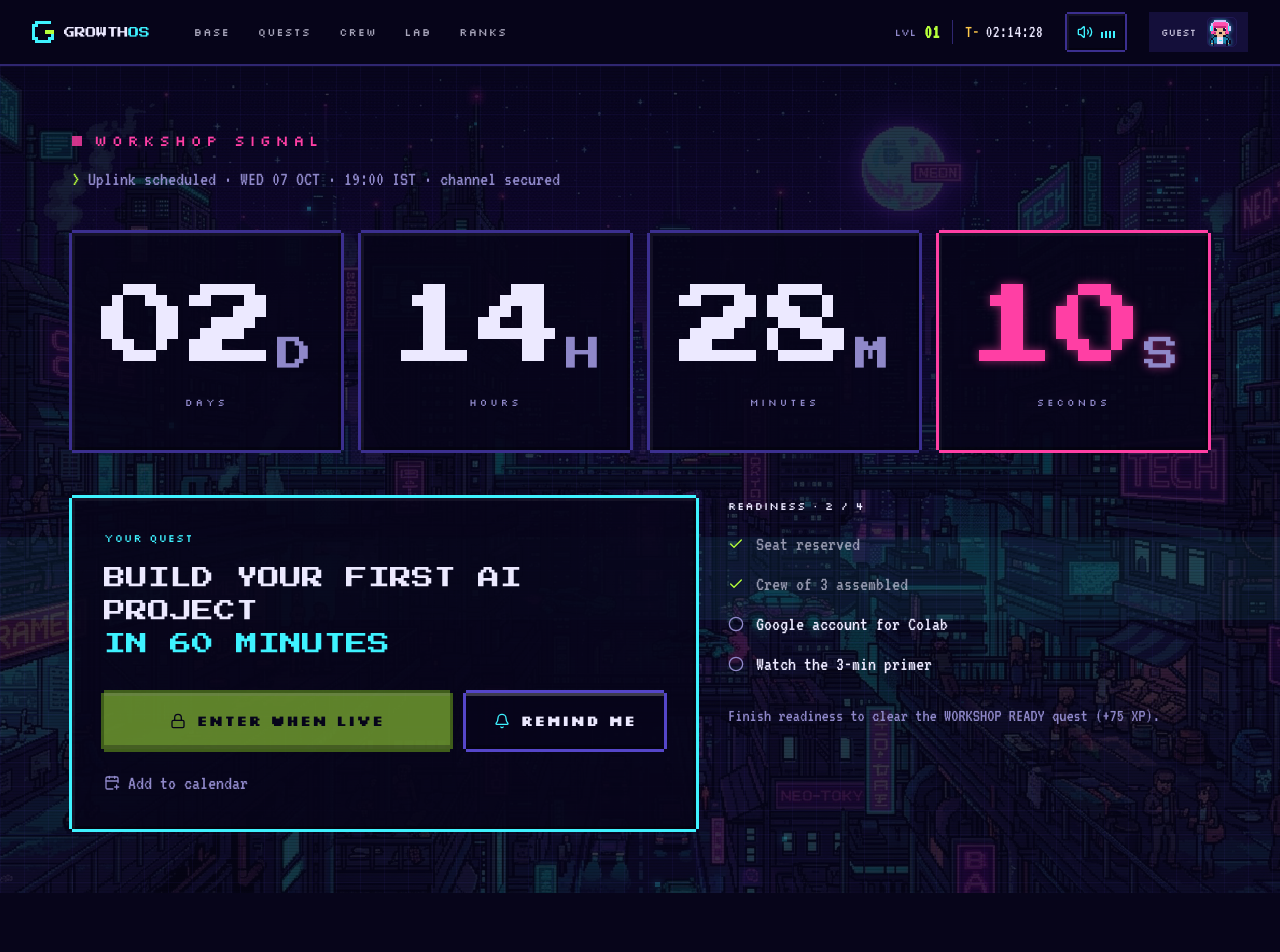
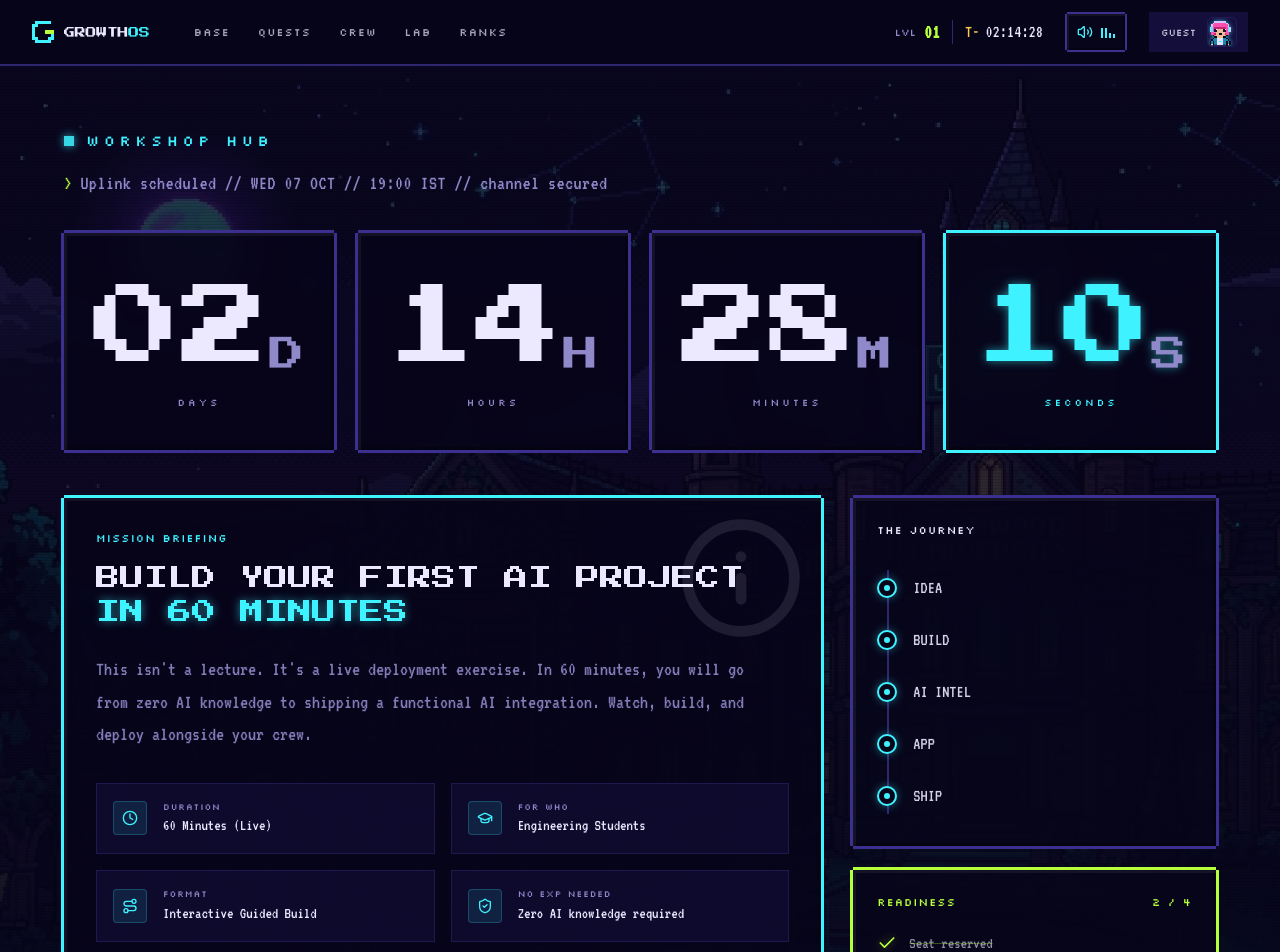
Before and after one commit to Srinidhi-070/nxtwave-growthos, a Next.js app: page /workshop in a window 1280 px wide. Shown: the top 952 px of the page. Before the commit the page ends 893 px from the top, so only its background shows below. Built offline with nearby package versions, Linux system fonts and the light colour scheme.

Commit message:
feat(ui): rebuild PAGE 02 workshop discovery according to new design system

```diff
--- a/src/app/(student)/workshop/page.tsx
+++ b/src/app/(student)/workshop/page.tsx
@@ -1,7 +1,7 @@
 'use client';
 import React, { useState } from 'react';
 import { AnimatePresence, motion } from 'framer-motion';
-import { BellIcon, BellRingIcon, CalendarPlusIcon, CheckIcon, CircleIcon, LockIcon } from 'lucide-react';
+import { BellIcon, BellRingIcon, CalendarPlusIcon, CheckIcon, CircleIcon, LockIcon, InfoIcon, ShieldCheckIcon, GraduationCapIcon, RouteIcon, ClockIcon } from 'lucide-react';
 import { PixelButton } from '@/components/pixel/PixelButton';
 import { PixelPanel } from '@/components/pixel/PixelPanel';
 import { PixelParticles } from '@/components/pixel/PixelParticles';
@@ -13,38 +13,78 @@ import { IMAGES } from '@/data/images';
 const READY = [
   { label: 'Seat reserved', done: true },
   { label: 'Crew of 3 assembled', done: true },
-{ label: 'Google account for Colab', done: false },
-{ label: 'Watch the 3-min primer', done: false }];
+  { label: 'Google account ready', done: false },
+  { label: 'Review the primer', done: false }
+];
 
+const DETAILS = [
+  { icon: <ClockIcon className="h-4 w-4" />, label: 'DURATION', value: '60 Minutes (Live)' },
+  { icon: <GraduationCapIcon className="h-4 w-4" />, label: 'FOR WHO', value: 'Engineering Students' },
+  { icon: <RouteIcon className="h-4 w-4" />, label: 'FORMAT', value: 'Interactive Guided Build' },
+  { icon: <ShieldCheckIcon className="h-4 w-4" />, label: 'NO EXP NEEDED', value: 'Zero AI knowledge required' }
+];
 
 export default function WorkshopCountdown() {
   const { days, hours, minutes, seconds, isLive } = useCountdown();
   const [remind, setRemind] = useState(false);
 
   return (
-    <div className="relative min-h-[calc(100vh-64px)] overflow-hidden bg-void">
-      <div className="absolute inset-0" aria-hidden>
-        <img src={IMAGES.city} alt="" className="pixelated h-full w-full object-cover opacity-20" />
+    <div className="relative min-h-[calc(100vh-64px)] overflow-hidden bg-void select-none pb-20">
+      {/* 1. BACKGROUND ENVIRONMENT */}
+      <div className="absolute inset-0 z-0 pointer-events-none">
+        <motion.div
+          initial={{ scale: 1.05, opacity: 0 }}
+          animate={{ scale: 1, opacity: 0.5 }}
+          transition={{ duration: 1.5, ease: 'easeOut' }}
+          className="absolute inset-0"
+        >
+          <img src={IMAGES.campus} alt="Campus Hub" className="pixelated h-full w-full object-cover mix-blend-screen opacity-50" />
+          <div className="absolute inset-0 bg-gradient-to-t from-void via-void/60 to-transparent" />
+        </motion.div>
+        <PixelParticles />
+        <CrtOverlay />
       </div>
-      <div className="grid-floor absolute inset-0 opacity-40" aria-hidden />
-      <PixelParticles count={30} colors={['#ff3fa4', '#3ef2ff']} />
-      <CrtOverlay sweep />
 
-      <div className="relative mx-auto max-w-[1200px] px-4 py-10 md:px-8 md:py-16">
-        <div className="flex items-center gap-3">
-          <span className="glow-pulse h-2.5 w-2.5 bg-magenta" aria-hidden />
-          <h1 className="font-px text-[13px] tracking-[0.3em] text-magenta md:text-[15px]">WORKSHOP SIGNAL</h1>
+      <div className="relative z-10 mx-auto max-w-[1200px] px-6 py-10 md:py-16">
+
+        {/* HEADER SECTION */}
+        <motion.div
+          initial={{ opacity: 0, y: -20 }}
+          animate={{ opacity: 1, y: 0 }}
+          transition={{ duration: 0.6, type: 'spring' }}
+        >
+          <div className="flex items-center gap-3 mb-4">
+            <span className="glow-pulse h-2.5 w-2.5 bg-cyan shadow-[0_0_8px_rgba(62,242,255,0.8)]" aria-hidden />
+            <h1 className="font-px text-[13px] tracking-[0.3em] text-cyan md:text-[15px]">WORKSHOP HUB</h1>
           </div>
-        <TypeLine text="Uplink scheduled · WED 07 OCT · 19:00 IST · channel secured" className="mt-3 text-xl text-mute" />
+          <div className="h-8">
+            <TypeLine
+              text="Uplink scheduled // WED 07 OCT // 19:00 IST // channel secured"
+              className="text-lg md:text-xl text-mute tracking-wide"
+              delay={300}
+            />
+          </div>
+        </motion.div>
 
-        <div className="mt-10 grid grid-cols-2 gap-3 md:grid-cols-4 md:gap-5" role="timer" aria-label={`${days} days ${hours} hours ${minutes} minutes ${seconds} seconds`}>
+        {/* COUNTDOWN TICKER */}
+        <div
+          className="mt-8 grid grid-cols-2 gap-4 md:grid-cols-4 md:gap-6"
+          role="timer"
+          aria-label={`${days} days ${hours} hours ${minutes} minutes ${seconds} seconds`}
+        >
           {[
-          { v: days, l: 'D', name: 'DAYS' },
-          { v: hours, l: 'H', name: 'HOURS' },
-          { v: minutes, l: 'M', name: 'MINUTES' },
-          { v: seconds, l: 'S', name: 'SECONDS' }].
-          map((u, i) =>
-          <PixelPanel key={u.l} tone={i === 3 ? 'magenta' : 'default'} className="overflow-hidden bg-void/90 px-3 py-6 text-center md:py-10">
+            { v: days, l: 'D', name: 'DAYS', color: 'default' },
+            { v: hours, l: 'H', name: 'HOURS', color: 'default' },
+            { v: minutes, l: 'M', name: 'MINUTES', color: 'default' },
+            { v: seconds, l: 'S', name: 'SECONDS', color: 'cyan' }
+          ].map((u, i) => (
+            <motion.div
+              initial={{ opacity: 0, scale: 0.9 }}
+              animate={{ opacity: 1, scale: 1 }}
+              transition={{ delay: 0.4 + (i * 0.1), type: 'spring', bounce: 0.4 }}
+              key={u.l}
+            >
+              <PixelPanel tone={u.color as "cyan" | "default"} className="overflow-hidden bg-void/90 px-4 py-6 text-center md:py-10 shadow-lg backdrop-blur-sm">
                 <div className="relative flex h-[60px] items-center justify-center overflow-hidden md:h-[110px]" aria-hidden>
                   <AnimatePresence mode="popLayout" initial={false}>
                     <motion.span
@@ -53,59 +93,133 @@ export default function WorkshopCountdown() {
                       animate={{ y: 0, opacity: 1 }}
                       exit={{ y: -24, opacity: 0 }}
                       transition={{ duration: 0.2, ease: [0.23, 1, 0.32, 1] }}
-                  className={`font-pixel text-[44px] md:text-[88px] ${i === 3 ? 'text-magenta text-glow-magenta' : 'text-ink'}`}>
-
+                      className={`font-pixel text-[44px] md:text-[88px] ${i === 3 ? 'text-cyan text-glow-cyan' : 'text-ink'}`}
+                    >
                       {pad2(u.v)}
                       <span className="text-[0.4em] text-mute">{u.l}</span>
                     </motion.span>
                   </AnimatePresence>
                 </div>
-              <p className="mt-3 font-px text-[10px] tracking-[0.3em] text-mute">{u.name}</p>
+                <p className={`mt-3 font-px text-[10px] tracking-[0.3em] ${i === 3 ? 'text-cyan' : 'text-mute'}`}>
+                  {u.name}
+                </p>
               </PixelPanel>
-          )}
+            </motion.div>
+          ))}
         </div>
 
-        <div className="mt-12 grid gap-8 lg:grid-cols-[1.3fr_1fr]">
-          <PixelPanel tone="cyan" className="bg-void/90 p-6 md:p-8">
-            <p className="font-px text-[11px] tracking-widest text-cyan">YOUR QUEST</p>
-            <h2 className="mt-4 font-pixel text-[16px] leading-[1.5] text-ink md:text-[22px]">
-              BUILD YOUR FIRST AI PROJECT
-              <br />
-              <span className="text-cyan">IN 60 MINUTES</span>
+        {/* DETAILS GRID */}
+        <div className="mt-12 grid gap-8 lg:grid-cols-12">
+
+          {/* MAIN BRIEFING PANEL */}
+          <motion.div
+            initial={{ opacity: 0, x: -20 }}
+            animate={{ opacity: 1, x: 0 }}
+            transition={{ delay: 0.8, duration: 0.5 }}
+            className="lg:col-span-8"
+          >
+            <PixelPanel tone="cyan" className="bg-void/95 p-6 md:p-8 h-full flex flex-col shadow-2xl relative">
+              <div className="absolute top-0 right-0 p-4 opacity-10 pointer-events-none">
+                <InfoIcon className="w-32 h-32" />
+              </div>
+
+              <div className="relative z-10">
+                <p className="font-px text-[11px] tracking-widest text-cyan mb-4">MISSION BRIEFING</p>
+                <h2 className="font-pixel text-[18px] leading-[1.4] text-ink md:text-[24px]">
+                  BUILD YOUR FIRST AI PROJECT <span className="text-cyan text-glow-cyan">IN 60 MINUTES</span>
                 </h2>
-            <div className="mt-8 flex flex-col gap-4 sm:flex-row">
-              <PixelButton size="lg" disabled={!isLive} icon={isLive ? undefined : <LockIcon className="h-4 w-4" />} className="sm:flex-1">
-                Enter when live
+
+                <p className="mt-6 font-term text-lg md:text-xl text-mute/90 leading-relaxed max-w-2xl">
+                  This isn&apos;t a lecture. It&apos;s a live deployment exercise. In 60 minutes, you will go from zero AI knowledge to shipping a functional AI integration. Watch, build, and deploy alongside your crew.
+                </p>
+
+                <div className="mt-8 grid grid-cols-1 sm:grid-cols-2 gap-4">
+                  {DETAILS.map((d, i) => (
+                    <div key={i} className="flex items-center gap-4 bg-deep/50 border border-line/50 p-4">
+                      <div className="text-cyan bg-cyan/10 p-2 rounded-sm border border-cyan/20">
+                        {d.icon}
+                      </div>
+                      <div>
+                        <div className="font-px text-[9px] text-mute tracking-widest">{d.label}</div>
+                        <div className="font-term text-base text-ink">{d.value}</div>
+                      </div>
+                    </div>
+                  ))}
+                </div>
+
+                <div className="mt-10 flex flex-col gap-4 sm:flex-row border-t border-line/50 pt-8">
+                  <PixelButton size="lg" disabled={!isLive} icon={isLive ? undefined : <LockIcon className="h-4 w-4" />} className="sm:flex-1 relative group">
+                    <span className="tracking-widest">{isLive ? 'INITIALIZE CONNECTION' : 'SYSTEM LOCKED'}</span>
                   </PixelButton>
                   <PixelButton
                     size="lg"
                     variant="ghost"
                     onClick={() => setRemind((r) => !r)}
                     aria-pressed={remind}
-                icon={remind ? <BellRingIcon className="h-4 w-4 text-lime" /> : <BellIcon className="h-4 w-4 text-cyan" />}>
+                    icon={remind ? <BellRingIcon className="h-4 w-4 text-lime" /> : <BellIcon className="h-4 w-4 text-cyan" />}
+                    className={remind ? 'border-lime text-lime hover:bg-lime/10' : 'hover:bg-cyan/10'}
+                  >
+                    {remind ? 'ALARM ENGAGED' : 'SET ALARM'}
+                  </PixelButton>
+                  <button className="hidden sm:flex items-center justify-center p-3 border-2 border-line bg-deep text-mute hover:text-ink hover:border-mute transition-colors group">
+                    <CalendarPlusIcon className="h-5 w-5 group-hover:scale-110 transition-transform" />
+                  </button>
+                </div>
+              </div>
+            </PixelPanel>
+          </motion.div>
 
-                {remind ? 'Reminder set' : 'Remind me'}
-              </PixelButton>
+          {/* READINESS & JOURNEY PANEL */}
+          <motion.div
+            initial={{ opacity: 0, x: 20 }}
+            animate={{ opacity: 1, x: 0 }}
+            transition={{ delay: 1.0, duration: 0.5 }}
+            className="lg:col-span-4 flex flex-col gap-6"
+          >
+            {/* JOURNEY PATH */}
+            <PixelPanel tone="default" className="bg-void/90 p-6 shadow-lg">
+              <h2 className="font-px text-[11px] tracking-widest text-ink mb-6">THE JOURNEY</h2>
+              <div className="flex flex-col gap-0 relative">
+                <div className="absolute left-2.5 top-2 bottom-2 w-0.5 bg-line" />
+                {['IDEA', 'BUILD', 'AI INTEL', 'APP', 'SHIP'].map((step) => (
+                  <div key={step} className="flex items-center gap-4 py-3 relative z-10">
+                    <div className="w-5 h-5 rounded-full border-2 border-cyan bg-void flex items-center justify-center shadow-[0_0_10px_rgba(62,242,255,0.4)]">
+                      <div className="w-1.5 h-1.5 bg-cyan rounded-full" />
                     </div>
-            <button className="mt-5 flex items-center gap-2 font-term text-xl text-mute transition-colors duration-150 hover:text-ink">
-              <CalendarPlusIcon className="h-4 w-4" /> Add to calendar
-            </button>
+                    <span className="font-term text-lg text-ink/90">{step}</span>
+                  </div>
+                ))}
+              </div>
             </PixelPanel>
 
-          <div>
-            <h2 className="font-px text-[11px] tracking-widest text-ink">READINESS · 2 / 4</h2>
-            <ul className="mt-4 space-y-3">
-              {READY.map((r) =>
-              <li key={r.label} className="flex items-center gap-3 font-term text-xl">
-                  {r.done ? <CheckIcon className="h-4 w-4 text-lime" /> : <CircleIcon className="h-4 w-4 text-mute" />}
-                  <span className={r.done ? 'text-ink/60' : 'text-ink'}>{r.label}</span>
+            {/* CHECKLIST */}
+            <PixelPanel tone="lime" className="bg-void/90 p-6 shadow-lg">
+              <h2 className="font-px text-[11px] tracking-widest text-lime mb-5 flex items-center justify-between">
+                <span>READINESS</span>
+                <span>2 / 4</span>
+              </h2>
+              <ul className="space-y-4">
+                {READY.map((r) => (
+                  <li key={r.label} className="flex items-center gap-3 font-term text-base">
+                    {r.done ? (
+                      <CheckIcon className="h-5 w-5 text-lime shrink-0 drop-shadow-[0_0_5px_rgba(182,255,59,0.5)]" />
+                    ) : (
+                      <CircleIcon className="h-5 w-5 text-mute/50 shrink-0" />
+                    )}
+                    <span className={r.done ? 'text-ink/60 line-through decoration-lime/30' : 'text-ink'}>{r.label}</span>
                   </li>
-              )}
+                ))}
               </ul>
-            <p className="mt-6 font-term text-lg text-mute">Finish readiness to clear the WORKSHOP READY quest (+75 XP).</p>
+              <div className="mt-6 pt-5 border-t border-line/50">
+                <p className="font-term text-sm text-lime/80 leading-snug">
+                  Finish readiness checklist to unlock the WORKSHOP READY achievement (+75 XP).
+                </p>
+              </div>
+            </PixelPanel>
+          </motion.div>
+
         </div>
       </div>
     </div>
-    </div>);
-
+  );
 }
```
Lines whose indentation alone changed are shown as unchanged.
